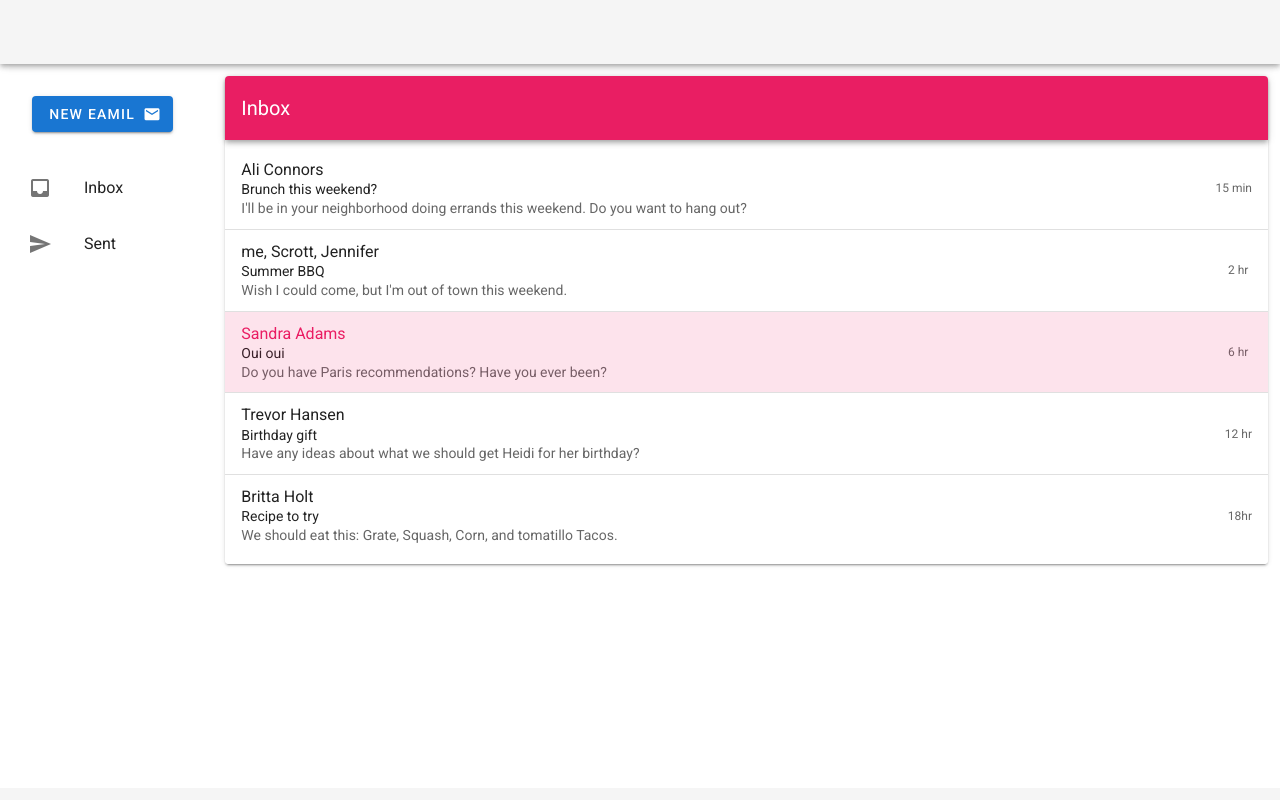
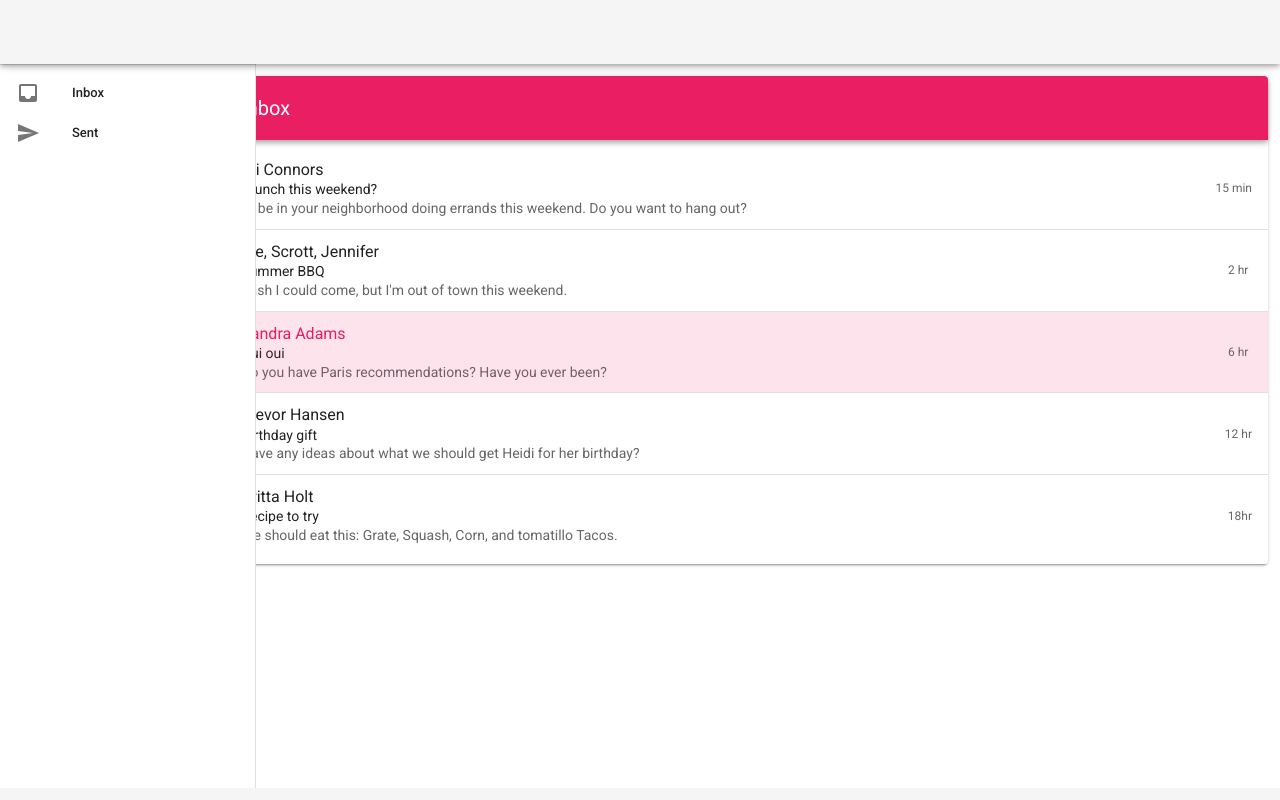
Before and after one commit to emailchain/client_web, a Vue app: page / in a window 1280 px wide. Built offline with nearby package versions, Linux system fonts and the light colour scheme.

Commit message:
change in app

```diff
--- a/src/App.vue
+++ b/src/App.vue
@@ -1,6 +1,41 @@
 <template>
   <v-app>
+  <v-navigation-drawer
+      absolute
+      permanent
+      left
+    >
+      <template v-slot:prepend>
+        <v-list-item two-line>
 
+          <v-list-item-content>
+          </v-list-item-content>
+        </v-list-item>
+      </template>
+
+      <v-divider></v-divider>
+
+      <v-list dense>
+      <v-list-item-group  color="primary">
+        <v-list-item @click="input_gn">
+          <v-list-item-icon>
+            <v-icon>mdi-inbox</v-icon>
+          </v-list-item-icon>
+          <v-list-item-content>
+            <v-list-item-title >Inbox</v-list-item-title>
+          </v-list-item-content>
+        </v-list-item>
+        <v-list-item @click="sent_gn">
+          <v-list-item-icon>
+            <v-icon >mdi-send</v-icon>
+          </v-list-item-icon>
+          <v-list-item-content>
+            <v-list-item-title >Sent</v-list-item-title>
+          </v-list-item-content>
+        </v-list-item>
+      </v-list-item-group>
+    </v-list>
+    </v-navigation-drawer>
 
   <v-app-bar app>
     <!-- -->
@@ -23,3 +58,23 @@
 </v-app>
 
 </template>
+<script>
+export default {
+  data: () => ({
+      showme:false, }),
+  methods: {
+    change() {
+      this.$router.replace({ path: "/msg_detail" });
+    },
+    input_gn(){
+      this.showme = false;
+    },
+    sent_gn(){
+      this.showme = true;
+    },
+    create() {
+      this.$router.replace({ path: "/create" });
+    }
+    }
+}
+</script>
```
